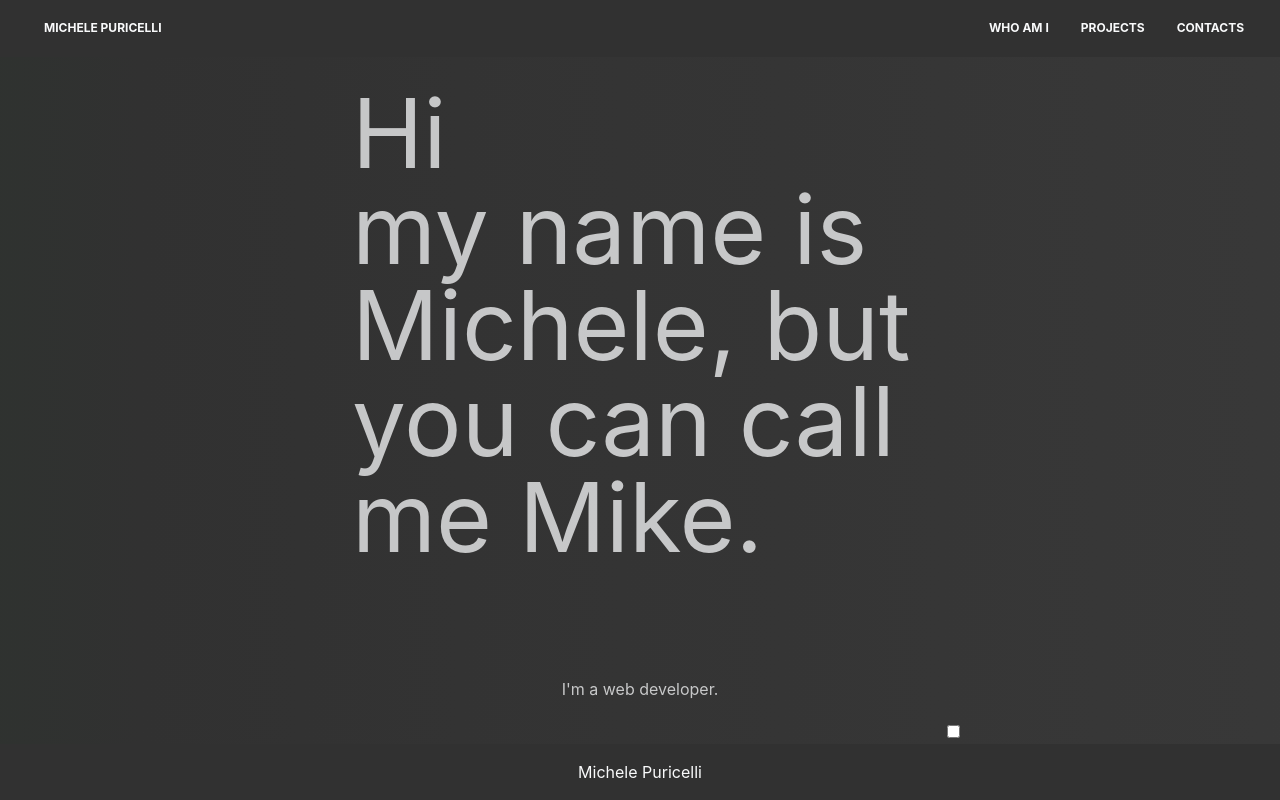
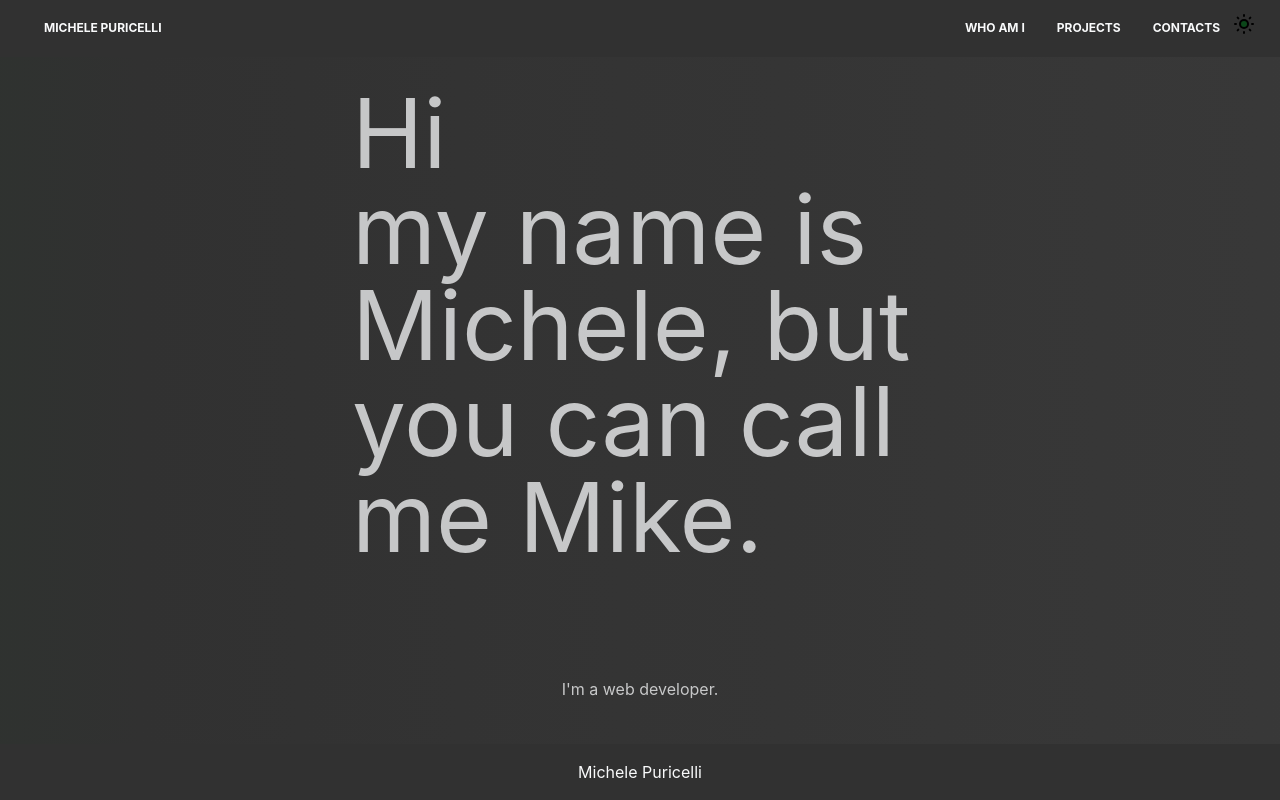
Before and after one commit to MikeBurton89/portfolio-nextjs, a Next.js app: page / in a window 1280 px wide. Built offline with nearby package versions, Linux system fonts and the light colour scheme.

Commit message:
modified aspect of toggle for dark mode

```diff
--- a/components/Footer.js
+++ b/components/Footer.js
@@ -1,11 +1,13 @@
 import React from 'react'
 import Link from 'next/dist/client/link'
+import { Toggle } from './Toggle'
+import LayoutContainer from './UI/LayoutContainer'
 
 export const Footer = () => {
     return (
         <footer className="w-full fixed bottom-0 bg-primary text-center lg:text-left">
             <div className="text-textcolor bg-primary text-center p-4">
-                <Link className="text-white" href="/">Michele Puricelli</Link>
+                <Link className="text-textcolor" href="/">Michele Puricelli</Link>
             </div>
         </footer>
     )
--- a/components/Navbar.js
+++ b/components/Navbar.js
@@ -1,6 +1,7 @@
 import React from "react";
 import { useState } from "react";
 import NavbarLink from "./NavbarLink";
+import { Toggle } from "./Toggle";
 
 const links = [
     {
@@ -48,6 +49,7 @@ export default function Navbar({ fixed }) {
                     >
                         <ul className="flex flex-col lg:flex-row list-none lg:ml-auto">
                             {links.map((link) => <NavbarLink href={link.href} key={link.id} title={link.title} />)}
+                            <Toggle className='px-3 py-2 flex items-center text-xs uppercase font-bold leading-snug text-textcolor hover:opacity-75'></Toggle>
                         </ul>
                     </div>
                 </div>
--- a/components/Toggle.js
+++ b/components/Toggle.js
@@ -1,10 +1,22 @@
 import { useDarkMode } from "../public/hooks/useDarkMode"
+
+const sunIcon = <svg xmlns="http://www.w3.org/2000/svg" className="h-6 w-6 fill-accent" viewBox="0 0 24 24" stroke="currentColor" strokeWidth={2}>
+    <path strokeLinecap="round" strokeLinejoin="round" d="M12 3v1m0 16v1m9-9h-1M4 12H3m15.364 6.364l-.707-.707M6.343 6.343l-.707-.707m12.728 0l-.707.707M6.343 17.657l-.707.707M16 12a4 4 0 11-8 0 4 4 0 018 0z" />
+</svg>
+
+const moonIcon = <svg xmlns="http://www.w3.org/2000/svg" className="h-6 w-6 fill-accent" viewBox="0 0 24 24" stroke="currentColor" strokeWidth={2}>
+    <path strokeLinecap="round" strokeLinejoin="round" d="M20.354 15.354A9 9 0 018.646 3.646 9.003 9.003 0 0012 21a9.003 9.003 0 008.354-5.646z" />
+</svg>
+
+
 export const Toggle = () => {
     const [isDark, setIsDark] = useDarkMode()
-
     return (
-        <label className='fixed bottom-14 right-1/4'>
+        <label htmlFor='toggle'>
+            {isDark ? moonIcon : sunIcon}
             <input
+                style={{ 'display': 'none' }}
+                id='toggle'
                 type="checkbox"
                 checked={isDark}
                 onChange={e => setIsDark(e.target.checked)}
--- a/pages/_app.js
+++ b/pages/_app.js
@@ -12,7 +12,6 @@ function MyApp({ Component, pageProps }) {
       <Background>
         <Navbar></Navbar>
         <Component {...pageProps} />
-        <Toggle></Toggle>
         <Footer></Footer>
       </Background>
     </>
```
